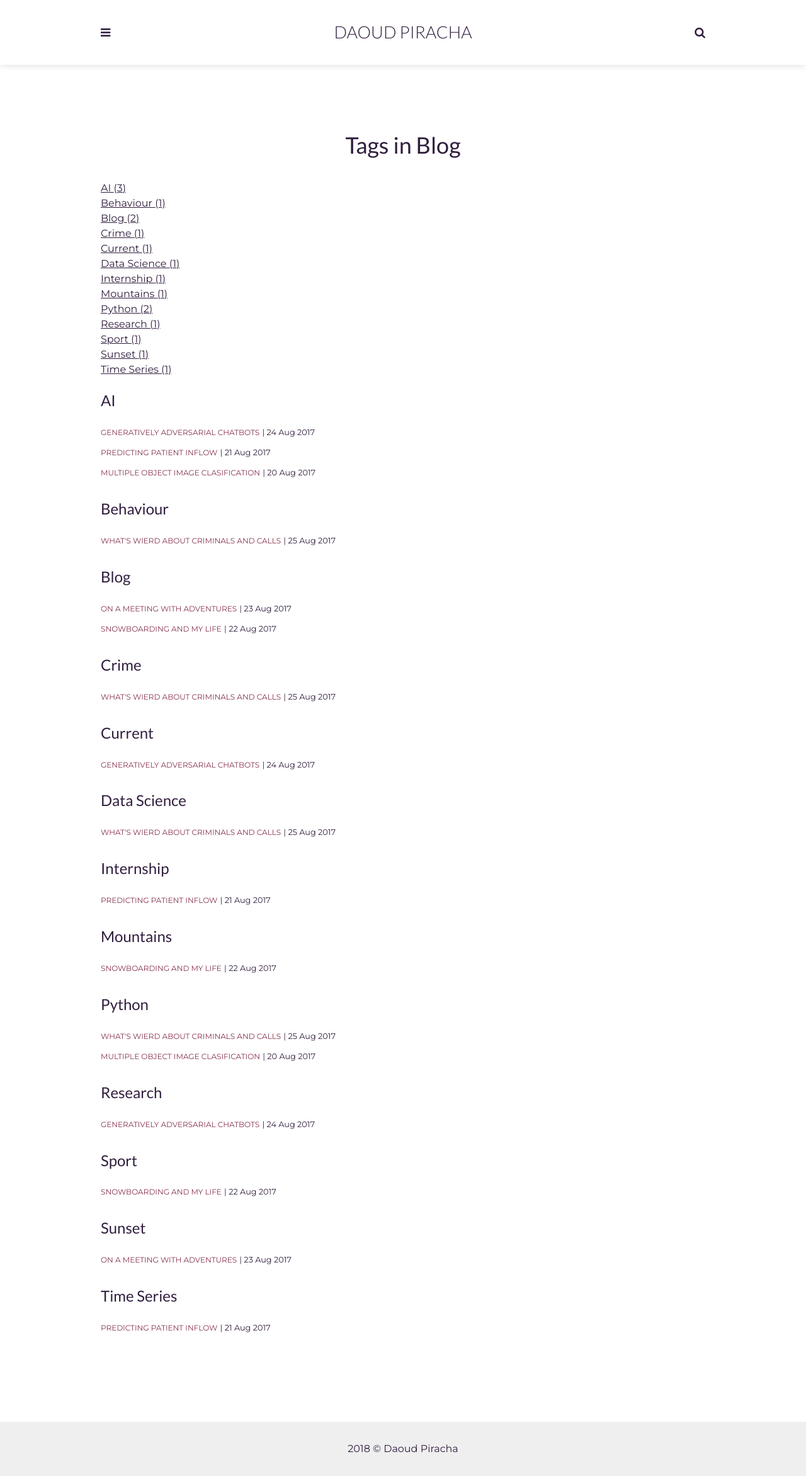
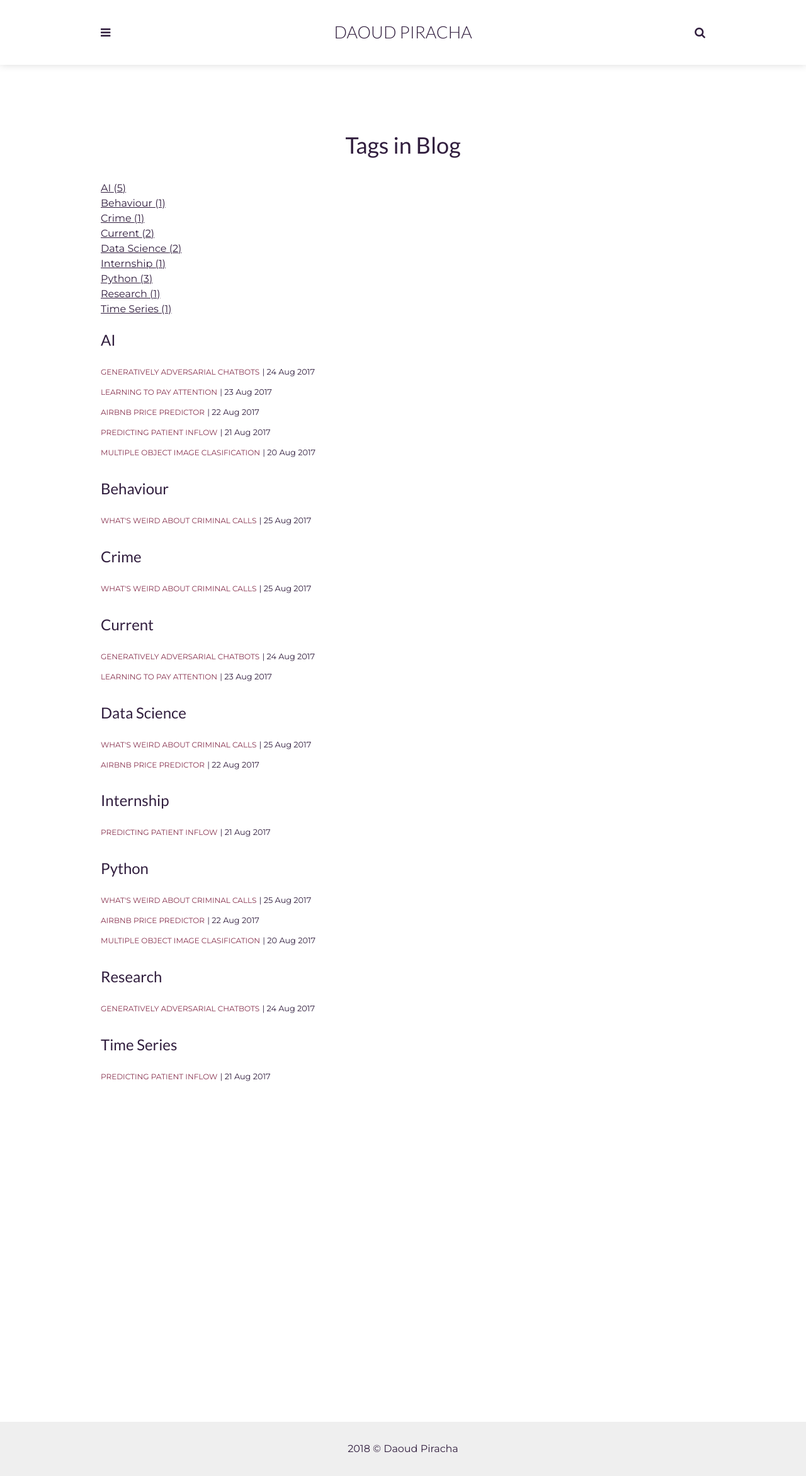
Before and after one commit to DaoudPiracha/Blog, a Jekyll site: the page built from _pages/tags.html, in a window 1280 px wide. Shown: the whole page at 63% size. Built offline with Jekyll 4.4.1, drawn with Linux system fonts in a browser that asks for light colours; part of the change alters nothing that is shown.

Commit message:
6 portfolios written

```diff
--- a/_config.yml
+++ b/_config.yml
@@ -1,4 +1,4 @@
-title: My personal blog - Daoud Piracha
+title: Daoud Piracha
 email: daoud.piracha@mail.mcgill.ca
 description: > # this means to ignore newlines until "baseurl:"
   I solve problems in Data Science and AI.
@@ -9,15 +9,15 @@ url: "" # the base hostname & protocol for your site, e.g. http://example.com
 # Author settings
 author: Daoud Piracha # add your name
 author-pic: daoud-face2.jpg
-about-author: Hi there, my name is Daoud Piracha. I study patterns and irrational behaviour. I also like biking, coffee and AI. Currently, I'm building Attention submodules for VGG for ICLR 2018 Reproducibility Challenge.
+about-author: Hi there, my name is Daoud Piracha. I study patterns in data and irrational behaviour in general. I also like biking, coffee and AI. Currently, I am building Attention submodules for VGG for the ICLR 2018 Reproducibility Challenge.
 
 # Contact links
 email: daoud.piracha@mail.mcgill.ca # Add your Email address
-#phone: # Add your Phone number
-#website: # Add your website, do not add http://
-#linkedin: # Add your Linkedin handle
+phone: # Add your Phone number
+website: # Add your website, do not add http://
+linkedin: # Add your Linkedin handle
 github: DaoudPiracha # Add your Github handle
-#twitter:  # Add your Twitter handle
+twitter:  # Add your Twitter handle
 facebook: daoud.piracha # Add your Facebook handle
 instagram: daoud.piracha # Add your Instagram handle
 pinterest: # Add your Pinterest handle
--- a/_includes/header.html
+++ b/_includes/header.html
@@ -7,8 +7,8 @@
       <nav class="main-nav">
         <span class="menu-icon-close"><i class="fa fa-times" aria-hidden="true"></i></span>
         <ul>
-          <li><a href="{{site.baseurl}}/">Blog</a></li>
-          <li><a href="{{site.baseurl}}/about">About</a></li>
+          <li><a href="{{site.baseurl}}/">Projects</a></li>
+          <li><a href="{{site.baseurl}}/about">About Me</a></li>
         </ul>
       </nav>
       <p class="logo"><a href="{{site.baseurl}}/">{{ site.author }}</a></p>
--- /dev/null
+++ b/_posts/2017-08-22-airbnb-price-predictor.markdown
@@ -0,0 +1,23 @@
+---
+layout: post
+title:  AirBnB Price Predictor
+date:   2017-08-22 13:32:20 +0300
+description: Given an AirBnB listing this model generates an estimate price
+img: airbnb.jpg # Add image post (optional)
+tags: [AI, Data Science, Python]
+author: Daoud # Add name author (optional)
+---
+We made a deep learning algorithm that provides a suggested price for potential Airbnb listings in Montreal based on historic prices and Local Logic API data. We used Local Logic to get location specific features like ratings for amenties, restaurants etc.
+
+Overall we were accurate to within $10 on our testing dataset.
+
+This was done for the DataDive 2017 Hackathon. We ended up as one of the winnings teams. Here is a [link][devpost] to our submission on Devpost. Also feel free to check out the [code][github] on Github!!
+
+Fun Fact: To actually use Local Logic, we had issues with their API call. We ended up calling their widget and scraping the HTML from there for each location. Calls for some serious hacker cred!!
+
+
+Cover Photo by Adrian Schwarz on Unsplash
+
+[devpost]: https://devpost.com/software/airbnb-price-generator
+[github]: https://github.com/DaoudPiracha/local-airbnb-pricer
+[prediction]: https://github.com/DaoudPiracha/local-airbnb-pricer/blob/google-maps/images/screenshot3.png
--- a/_posts/2017-08-22-snowboarding-and-my-life.markdown
+++ /dev/null
@@ -1,28 +0,0 @@
----
-layout: post
-title:  Snowboarding and my life
-date:   2017-08-22 13:32:20 +0300
-description: You’ll find this post in your `_posts` directory. Go ahead and edit it and re-build the site to see your changes. # Add post description (optional)
-img: post-4.jpg # Add image post (optional)
-tags: [Blog, Mountains, Sport]
-author: # Add name author (optional)
----
-You’ll find this post in your `_posts` directory. Go ahead and edit it and re-build the site to see your changes. You can rebuild the site in many different ways, but the most common way is to run `jekyll serve`, which launches a web server and auto-regenerates your site when a file is updated.
-
-To add new posts, simply add a file in the `_posts` directory that follows the convention `YYYY-MM-DD-name-of-post.ext` and includes the necessary front matter. Take a look at the source for this post to get an idea about how it works.
-
-Jekyll also offers powerful support for code snippets:
-
-{% highlight ruby %}
-def print_hi(name)
-  puts "Hi, #{name}"
-end
-print_hi('Tom')
-#=> prints 'Hi, Tom' to STDOUT.
-{% endhighlight %}
-
-Check out the [Jekyll docs][jekyll-docs] for more info on how to get the most out of Jekyll. File all bugs/feature requests at [Jekyll’s GitHub repo][jekyll-gh]. If you have questions, you can ask them on [Jekyll Talk][jekyll-talk].
-
-[jekyll-docs]: https://jekyllrb.com/docs/home
-[jekyll-gh]:   https://github.com/jekyll/jekyll
-[jekyll-talk]: https://talk.jekyllrb.com/
--- /dev/null
+++ b/_posts/2017-08-23-learning-to-pay-attention.markdown
@@ -0,0 +1,21 @@
+---
+layout: post
+title:  Learning To Pay Attention
+date:   2017-08-23 13:32:20 +0300
+description: Reproducing the ICLR 2018 paper by Jetley et al.
+img: attention.jpg # Add image post (optional)
+tags: [AI, Current]
+author: Daoud# Add name author (optional)
+---
+This is my current project and possibly one of the most exciting ones!! Teaching something so human, attention, is an interesting problem. The goal is to create attention submodules for VGG, a popular image classifictaion algorithm. We will be creating these modules at 3 layers. This will allow us to have attention wieghts for the background, side objects and the main objects seperately.
+
+This is known to increase accuracy for classification. My team's goal here is to assess the reproducilibility of this [paper][paper-pdf]. We hope to have code up and a report on the project soon.
+
+In the meanwhile, I am thinking of cool hacks I can make using this. Immediately though, the spatial map is a quick way to apply images effects to certain pixels with higher attention/focus. I am looking to experiment with an background autoblur hack.
+
+Also, how about blurring the person out. I think that makes a strong statement. It might just be art!
+
+
+Cover Photo by Romain Vignes on Unsplash
+
+[paper-pdf]: https://openreview.net/pdf?id=HyzbhfWRW
--- a/_posts/2017-08-23-meeting-with-adventures.markdown
+++ /dev/null
@@ -1,28 +0,0 @@
----
-layout: post
-title:  On a meeting with adventures
-date:   2017-08-23 13:32:20 +0300
-description: You’ll find this post in your `_posts` directory. Go ahead and edit it and re-build the site to see your changes. # Add post description (optional)
-img: post-3.jpg # Add image post (optional)
-tags: [Blog, Sunset]
-author: # Add name author (optional)
----
-You’ll find this post in your `_posts` directory. Go ahead and edit it and re-build the site to see your changes. You can rebuild the site in many different ways, but the most common way is to run `jekyll serve`, which launches a web server and auto-regenerates your site when a file is updated.
-
-To add new posts, simply add a file in the `_posts` directory that follows the convention `YYYY-MM-DD-name-of-post.ext` and includes the necessary front matter. Take a look at the source for this post to get an idea about how it works.
-
-Jekyll also offers powerful support for code snippets:
-
-{% highlight ruby %}
-def print_hi(name)
-  puts "Hi, #{name}"
-end
-print_hi('Tom')
-#=> prints 'Hi, Tom' to STDOUT.
-{% endhighlight %}
-
-Check out the [Jekyll docs][jekyll-docs] for more info on how to get the most out of Jekyll. File all bugs/feature requests at [Jekyll’s GitHub repo][jekyll-gh]. If you have questions, you can ask them on [Jekyll Talk][jekyll-talk].
-
-[jekyll-docs]: https://jekyllrb.com/docs/home
-[jekyll-gh]:   https://github.com/jekyll/jekyll
-[jekyll-talk]: https://talk.jekyllrb.com/
--- a/_posts/2017-08-25-i-conquer-the-himalayas.markdown
+++ b/_posts/2017-08-25-criminal-call-records.markdown
@@ -1,6 +1,6 @@
 ---
 layout: post
-title:  What's wierd about Criminals and Calls
+title:  What's weird about Criminal Calls
 date:   2017-08-25 13:32:20 +0300
 description: An overview of my experience analyzing crime records in Pakistan
 img: crime.jpg # Add image post (optional)
```
Also changed, not shown: assets/img/attention.jpg (added), 2 other files.
